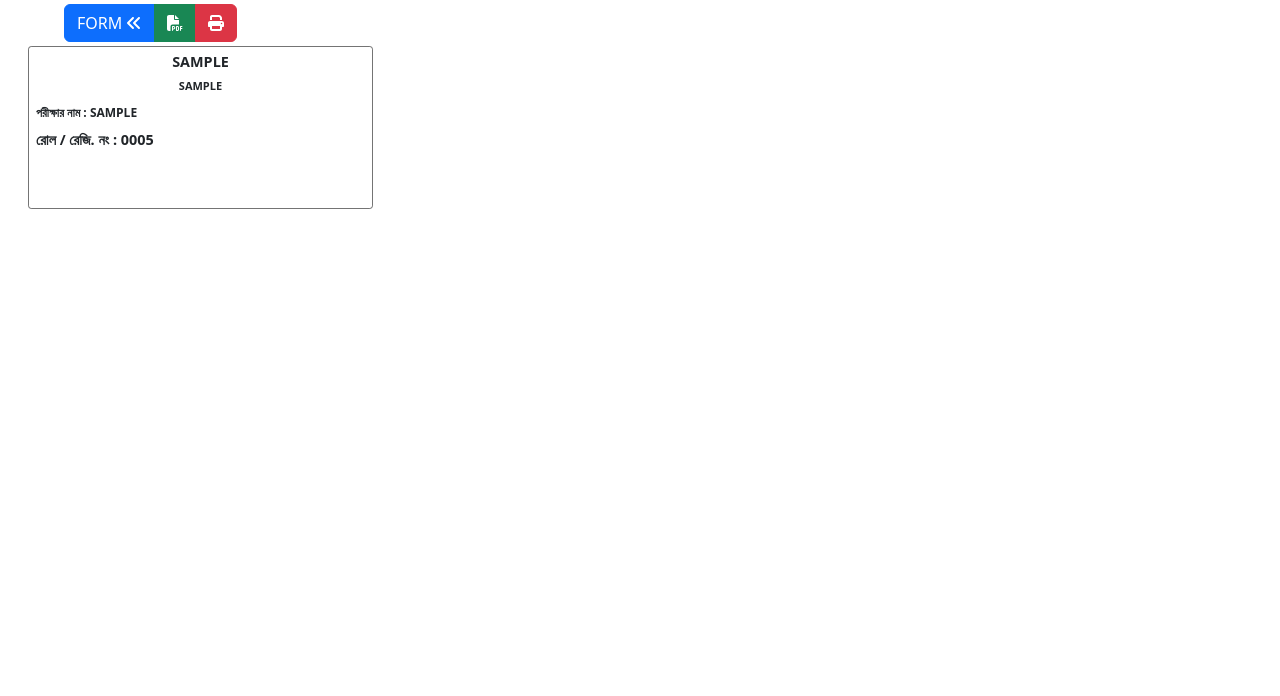
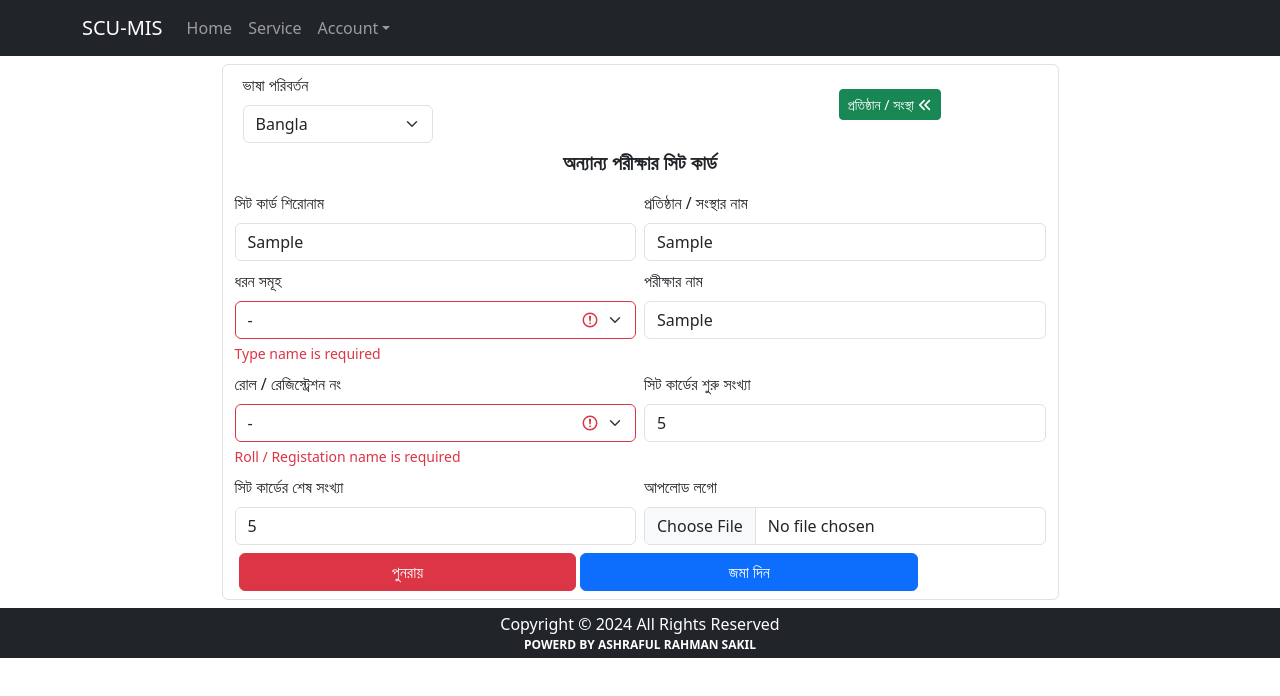
Before and after one commit to ashrafulrahmansakil/school_mangement, a React (Vite) app: page /content in a window 1280 px wide. Both pictures are taken after typing "Sample", "Sample", "Sample", "5", "5" into the empty fields and a click on the button "জমা দিন". Shown: the top 696 px of the page. Built offline with nearby package versions, Linux system fonts and the light colour scheme.

Commit message:
school management system massive update

```diff
--- a/package.json
+++ b/package.json
@@ -17,6 +17,7 @@
     "@fortawesome/react-fontawesome": "^0.2.2",
     "axios": "^1.7.2",
     "bootstrap": "5.3.3",
+    "jspdf": "^2.5.1",
     "react": "^18.2.0",
     "react-dom": "^18.2.0",
     "react-router-dom": "^6.23.0",
--- a/src/Components/DynamicCard/DynamicCard.jsx
+++ b/src/Components/DynamicCard/DynamicCard.jsx
@@ -424,13 +424,13 @@ const DynamicTextCards = () => {
               </div>
               <div className="col-lg-12 col-md-12 col-sm-12">
                 <Button
-                  className="btn btn-danger col-md-5 mx-1"
+                  className="btn btn-danger col-md-5 m-1"
                   type="reset"
                   name={labels[language].reset}
                   onClick={handleReset}
                 />
                 <Button
-                  className=" btn btn-primary col-md-6"
+                  className=" btn btn-primary col-md-5"
                   type="submit"
                   name={labels[language].submit}
                 />
--- a/src/Components/SeatCard/SeatCart.jsx
+++ b/src/Components/SeatCard/SeatCart.jsx
@@ -19,7 +19,8 @@ const SeatCard = () => {
     institution_name: "",
     exam_name: "",
     school_class: "",
-    section: "",
+    roll_regi: "",
+    exam_type: "",
     shifts: "",
     image: null,
   };
@@ -46,8 +47,8 @@ const SeatCard = () => {
       range_end: "Range End",
       upload_image: "Upload Logo",
       admit_card: "Various Exam Seat Card",
-
-      roll_label: "Roll / Regi No",
+      roll_regi: "Roll / Registation No",
+      exam_type: "Types",
     },
     bn: {
       submit: "জমা দিন",
@@ -60,7 +61,37 @@ const SeatCard = () => {
       range_end: "সিট কার্ডের শেষ সংখ্যা",
       upload_image: "আপলোড লগো",
       admit_card: "অন্যান্য পরীক্ষার সিট কার্ড",
-      roll_label: "রোল / রেজি. নং",
+      roll_regi: "রোল / রেজিস্ট্রেশন নং",
+      exam_type: "ধরন সমূহ",
+    },
+  };
+
+  // dynamic select section
+  const sectionArea = {
+    en: {
+      a: "-",
+      b: "ROLL NO",
+      c: "REGISTATION NO",
+    },
+    bn: {
+      a: "-",
+      b: "রোল নং",
+      c: "রেজিস্ট্রেশন নং",
+    },
+  };
+  // dynamic select section
+  const examType = {
+    en: {
+      a: "-",
+      b: "Exam Name",
+      c: "Post Name",
+      d: "Subject Name",
+    },
+    bn: {
+      a: "-",
+      b: "পরীক্ষার নাম",
+      c: "পদের নাম",
+      d: "বিষয়ের নাম",
     },
   };
   // form validation
@@ -70,6 +101,9 @@ const SeatCard = () => {
     if (!formData.institution_name)
       newErrors.institution_name = "Institution name is required";
     if (!formData.exam_name) newErrors.exam_name = "Exam name is required";
+    if (!formData.exam_type) newErrors.exam_type = "Type name is required";
+    if (!formData.roll_regi)
+      newErrors.roll_regi = "Roll / Registation name is required";
     if (!rangeStart) newErrors.range1 = "Range Start is required";
     if (!rangeEnd) newErrors.range2 = "Range End is required";
     setErrors(newErrors);
@@ -182,7 +216,6 @@ const SeatCard = () => {
               <h5 className="text-center text-uppercase fw-bolder">
                 {labels[language].admit_card}
               </h5>
-
               {/* input field element start */}
               <div className="col-lg-6 col-md-6 col-sm-12">
                 <Label
@@ -228,6 +261,35 @@ const SeatCard = () => {
                   </div>
                 )}
               </div>
+
+              <div className="col-lg-6 col-md-6 col-sm-12">
+                <Label
+                  htmlFor="exam_type"
+                  className="form-label"
+                  label={labels[language].exam_type}
+                />
+                <select
+                  id="exam_type"
+                  value={formData.exam_type}
+                  className={`form-select ${
+                    errors.exam_type ? "is-invalid" : ""
+                  }`}
+                  onChange={(e) =>
+                    handleInputChange({
+                      target: { name: "exam_type", value: e.target.value },
+                    })
+                  }
+                >
+                  {Object.keys(examType[language]).map((key) => (
+                    <option key={key} value={key}>
+                      {examType[language][key]}
+                    </option>
+                  ))}
+                </select>
+                {errors.exam_type && (
+                  <div className="invalid-feedback">{errors.exam_type}</div>
+                )}
+              </div>
               <div className="col-lg-6 col-md-6 col-sm-12">
                 <Label
                   htmlFor="exam_name"
@@ -252,20 +314,30 @@ const SeatCard = () => {
               </div>
               <div className="col-lg-6 col-md-6 col-sm-12">
                 <Label
-                  htmlFor="imageFile"
+                  htmlFor="section"
                   className="form-label"
-                  label={labels[language].upload_image}
+                  label={labels[language].roll_regi}
                 />
-                <InputGroup
-                  id="imageFile"
-                  name="image"
-                  type="file"
-                  accept="image/*"
-                  className={`form-control ${errors.image ? "is-invalid" : ""}`}
-                  onChange={handleInputChange}
-                />
-                {errors.image && (
-                  <div className="invalid-feedback">{errors.image}</div>
+                <select
+                  id="section"
+                  value={formData.section}
+                  className={`form-select ${
+                    errors.roll_regi ? "is-invalid" : ""
+                  }`}
+                  onChange={(e) =>
+                    handleInputChange({
+                      target: { name: "roll_regi", value: e.target.value },
+                    })
+                  }
+                >
+                  {Object.keys(sectionArea[language]).map((key) => (
+                    <option key={key} value={key}>
+                      {sectionArea[language][key]}
+                    </option>
+                  ))}
+                </select>
+                {errors.roll_regi && (
+                  <div className="invalid-feedback">{errors.roll_regi}</div>
                 )}
               </div>
               <div className="col-lg-6 col-md-6 col-sm-12">
@@ -314,6 +386,24 @@ const SeatCard = () => {
                   <div className="invalid-feedback">{errors.range2}</div>
                 )}
               </div>
+              <div className="col-lg-6 col-md-6 col-sm-12">
+                <Label
+                  htmlFor="imageFile"
+                  className="form-label"
+                  label={labels[language].upload_image}
+                />
+                <InputGroup
+                  id="imageFile"
+                  name="image"
+                  type="file"
+                  accept="image/*"
+                  className={`form-control ${errors.image ? "is-invalid" : ""}`}
+                  onChange={handleInputChange}
+                />
+                {errors.image && (
+                  <div className="invalid-feedback">{errors.image}</div>
+                )}
+              </div>
               <div className="col-lg-12 col-md-12 col-sm-12">
                 <Button
                   className="btn btn-danger col-md-5 mx-1"
@@ -322,7 +412,7 @@ const SeatCard = () => {
                   onClick={handleReset}
                 />
                 <Button
-                  className=" btn btn-primary col-md-6"
+                  className=" btn btn-primary col-md-5"
                   type="submit"
                   name={labels[language].submit}
                 />
@@ -382,10 +472,10 @@ const SeatCard = () => {
                     <div className="lhs">
                       <p id="fontSize">{card.institution_name}</p>
                       <p>
-                        {labels[language].exam_name} : {card.exam_name}
+                        {examType[language][card.exam_type]} : {card.exam_name}
                       </p>
                       <p id="roll">
-                        {labels[language].roll_label} : {card.id}
+                        {sectionArea[language][card.roll_regi]} : {card.id}
                       </p>
                     </div>
                   </div>
--- a/src/Components/SingleCard/SingleCard.jsx
+++ b/src/Components/SingleCard/SingleCard.jsx
@@ -33,7 +33,7 @@ const SingleCard = forwardRef((props, ref) => {
                 {labels[language].school_class} : {card.school_class}
               </p>
               <p>
-                {labels[language].section_label} :{" "}
+                {labels[language].section_label} :
                 {sectionArea[language][card.section]}
               </p>
               <p>
--- a/src/css/Card.css
+++ b/src/css/Card.css
@@ -10,9 +10,9 @@ body {
 }
 
 #card {
-  border: 1px solid #0000008b !important;
+  border: 2px solid #0000008b !important;
   padding: 4px 2px;
-  border-radius: 0.2rem;
+  border-radius: 0.3rem;
   width: 345px;
   height: 10.2rem;
 }
@@ -28,12 +28,13 @@ body {
   font-size: 11px;
   font-weight: bolder;
 }
-.lhs{
-  line-height: 1.6rem;
+
+.lhs {
+  line-height: 2.3rem;
 }
 
 p {
-  margin-bottom: 0.1rem !important;
+  margin: 0rem !important;
   font-size: 12px;
   padding: 0px 5px;
   text-transform: uppercase;
@@ -41,7 +42,7 @@ p {
 }
 
 #roll {
-  font-size: 0.90rem !important;
+  font-size: 1.3rem !important;
 }
 
 label {
```
Also changed, not shown: 1 other file (tests, documents, lock files or other folders).
